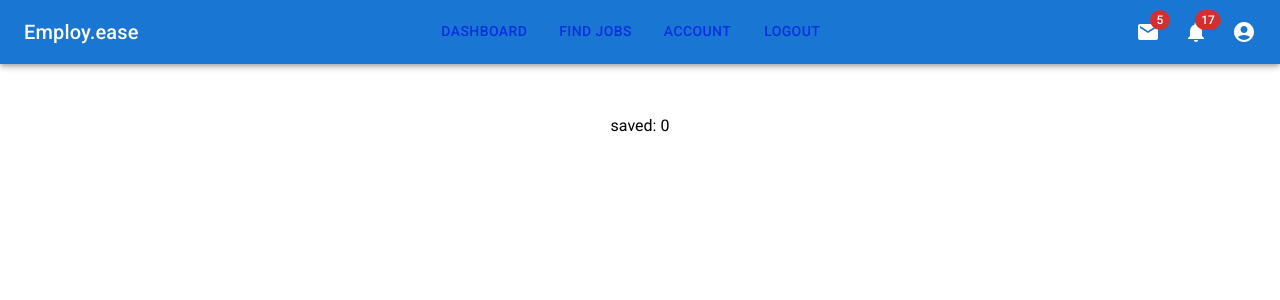
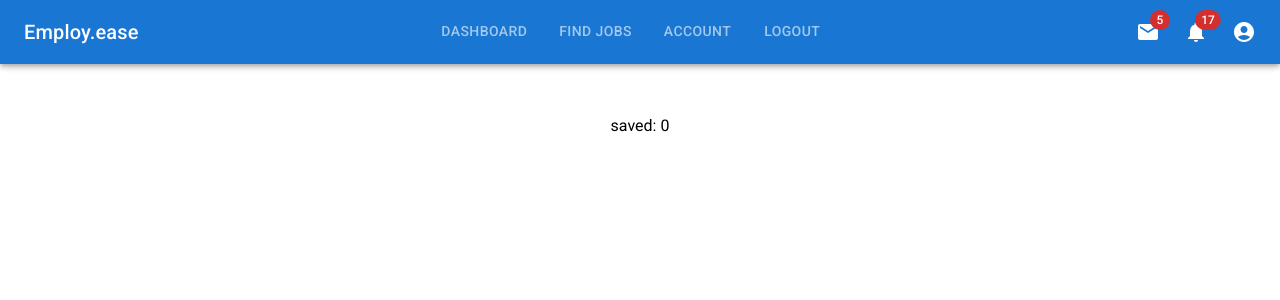
Before and after one commit to EZsunshine/job-search-application, a React (Create React App) app in the folder frontend/: page /dashboard in a window 1280 px wide. Shown: the top 300 px of the page. Built offline with nearby package versions, Linux system fonts and the light colour scheme.

Commit message:
changed nav text to white

```diff
--- a/frontend/src/Navigation.js
+++ b/frontend/src/Navigation.js
@@ -395,19 +395,19 @@ export default function Navigation() {
 
 <Tabs value={value} onChange={handleTabChange} color="white" centered>
 
-        <Link to={"/dashboard"}>
+        <Link to={"/dashboard"} style={{ textDecoration: "none", color: "white"}}>
           <Tab label="Dashboard" />
         </Link>
 
-        <Link to={"/dashboard/search"}>
+        <Link to={"/dashboard/search"} style={{ textDecoration: "none", color: "white"}}>
           <Tab label="Find Jobs"/>
         </Link>
 
-        <Link to={"/dashboard/account"}>
+        <Link to={"/dashboard/account"} style={{ textDecoration: "none", color: "white"}}>
           <Tab label="Account" />
         </Link>
 
-        <Link to={"/"}>
+        <Link to={"/"} style={{ textDecoration: "none", color: "white"}}>
           <Tab label="Logout" />
         </Link>
 
```
